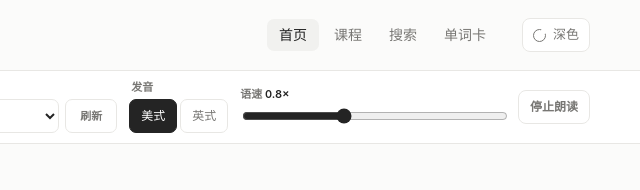
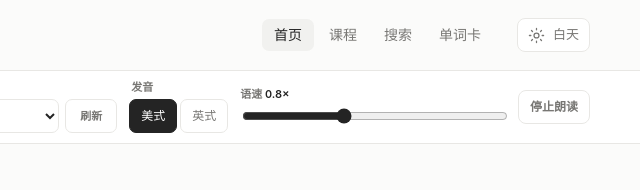
Before and after one commit to hexin-11/english-learning, a plain HTML site: page index.html in a window 1280 px wide. Shown: the top 190 px of the page, 640-1280 px from the left. Drawn offline with Linux system fonts and the light colour scheme.

Commit message:
更新黑白主题切换图标

```diff
--- a/css/style.css
+++ b/css/style.css
@@ -212,22 +212,34 @@ img {
 }
 
 .theme-icon {
-  position: relative;
-  width: 13px;
-  height: 13px;
-  border: 1.5px solid currentColor;
-  border-radius: 50%;
-}
-
-.theme-icon::after {
-  position: absolute;
-  top: -2px;
-  right: -2px;
-  width: 6px;
-  height: 6px;
-  border-radius: 50%;
-  background: var(--surface);
-  content: "";
+  display: inline-flex;
+  width: 18px;
+  height: 18px;
+  align-items: center;
+  justify-content: center;
+  flex: 0 0 18px;
+}
+
+.theme-icon svg {
+  width: 17px;
+  height: 17px;
+  fill: none;
+  stroke: currentColor;
+  stroke-linecap: round;
+  stroke-linejoin: round;
+  stroke-width: 1.8;
+}
+
+.theme-icon-moon {
+  display: none;
+}
+
+html[data-theme="dark"] .theme-icon-sun {
+  display: none;
+}
+
+html[data-theme="dark"] .theme-icon-moon {
+  display: block;
 }
 
 .speech-toolbar {
--- a/index.html
+++ b/index.html
@@ -6,14 +6,14 @@
   <meta name="description" content="何鑫的纯前端英语学习网站，支持课程点读、单词搜索、单词卡与本地学习进度。">
   <meta name="color-scheme" content="light dark">
   <title>何鑫的英语学习网站</title>
-  <link rel="stylesheet" href="css/style.css?v=20260722a">
+  <link rel="stylesheet" href="css/style.css?v=20260722c">
   <script src="data/lessons.js?v=20260722a" defer></script>
   <script src="data/pronunciations.js?v=20260722a" defer></script>
   <script src="js/storage.js?v=20260722a" defer></script>
   <script src="js/speech.js?v=20260722a" defer></script>
   <script src="js/dictionary.js?v=20260722a" defer></script>
   <script src="js/importer.js?v=20260722a" defer></script>
-  <script src="js/app.js?v=20260722a" defer></script>
+  <script src="js/app.js?v=20260722c" defer></script>
 </head>
 <body>
   <a class="skip-link" href="#main-content">跳到主要内容</a>
@@ -36,8 +36,16 @@
       </nav>
 
       <button class="theme-toggle" id="theme-toggle" type="button" aria-label="切换深色模式">
-        <span class="theme-icon" aria-hidden="true"></span>
-        <span id="theme-label">深色</span>
+        <span class="theme-icon" aria-hidden="true">
+          <svg class="theme-icon-sun" viewBox="0 0 24 24" role="presentation">
+            <circle cx="12" cy="12" r="3.5"></circle>
+            <path d="M12 2v2M12 20v2M4.93 4.93l1.42 1.42M17.65 17.65l1.42 1.42M2 12h2M20 12h2M4.93 19.07l1.42-1.42M17.65 6.35l1.42-1.42"></path>
+          </svg>
+          <svg class="theme-icon-moon" viewBox="0 0 24 24" role="presentation">
+            <path d="M20.3 15.2A8.5 8.5 0 0 1 8.8 3.7 8.5 8.5 0 1 0 20.3 15.2Z"></path>
+          </svg>
+        </span>
+        <span id="theme-label">白天</span>
       </button>
     </div>
   </header>
--- a/js/app.js
+++ b/js/app.js
@@ -490,9 +490,11 @@
 
   function applyTheme(theme) {
     const nextTheme = theme === "dark" ? "dark" : "light";
+    const isDark = nextTheme === "dark";
     document.documentElement.dataset.theme = nextTheme;
-    $("#theme-label").textContent = nextTheme === "dark" ? "浅色" : "深色";
-    $("#theme-toggle").setAttribute("aria-label", nextTheme === "dark" ? "切换浅色模式" : "切换深色模式");
+    $("#theme-label").textContent = isDark ? "夜间" : "白天";
+    $("#theme-toggle").setAttribute("aria-label", isDark ? "切换到白天模式" : "切换到夜间模式");
+    $("#theme-toggle").title = isDark ? "切换到白天模式" : "切换到夜间模式";
   }
 
   function showView(viewName) {
```
